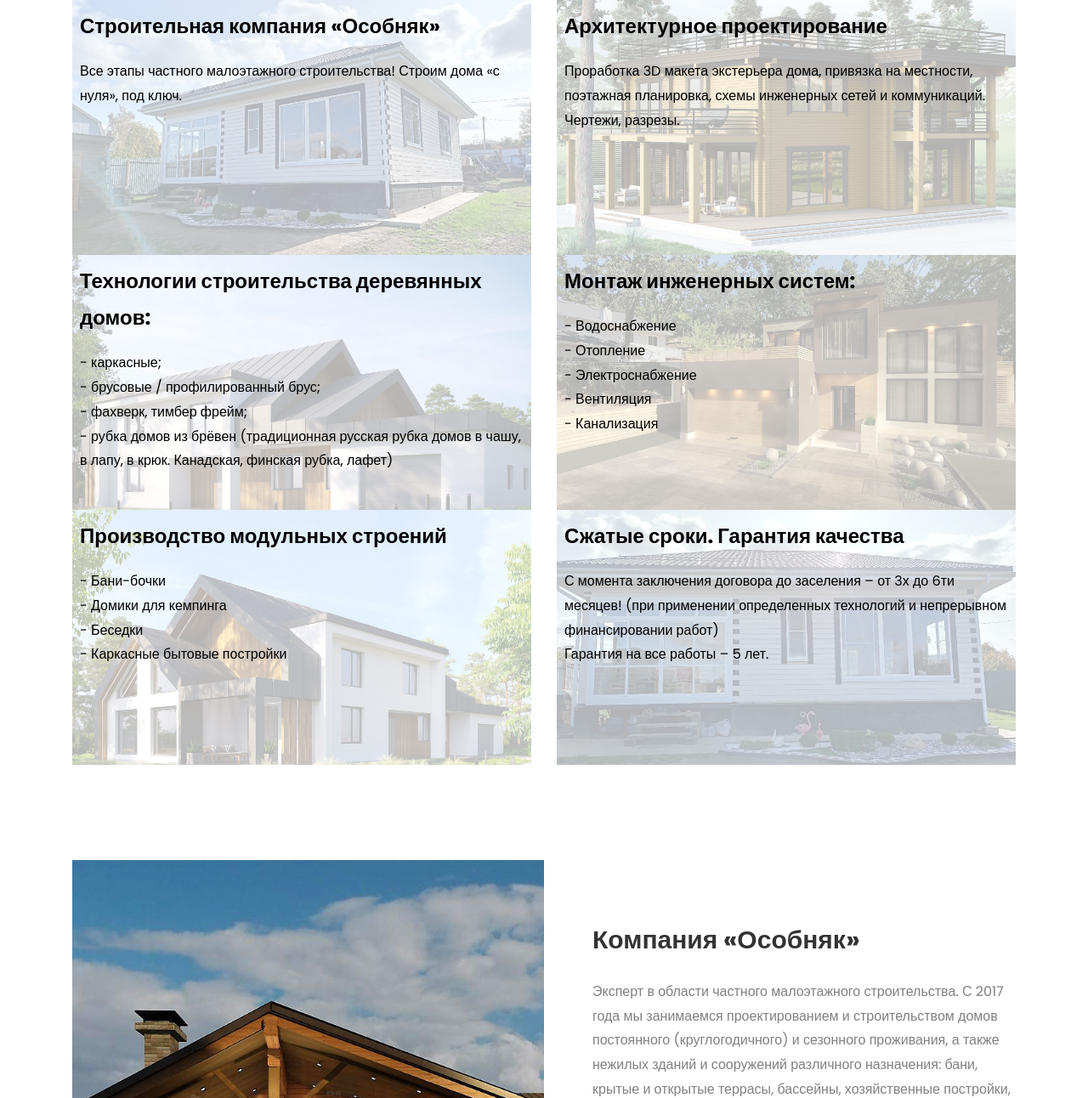
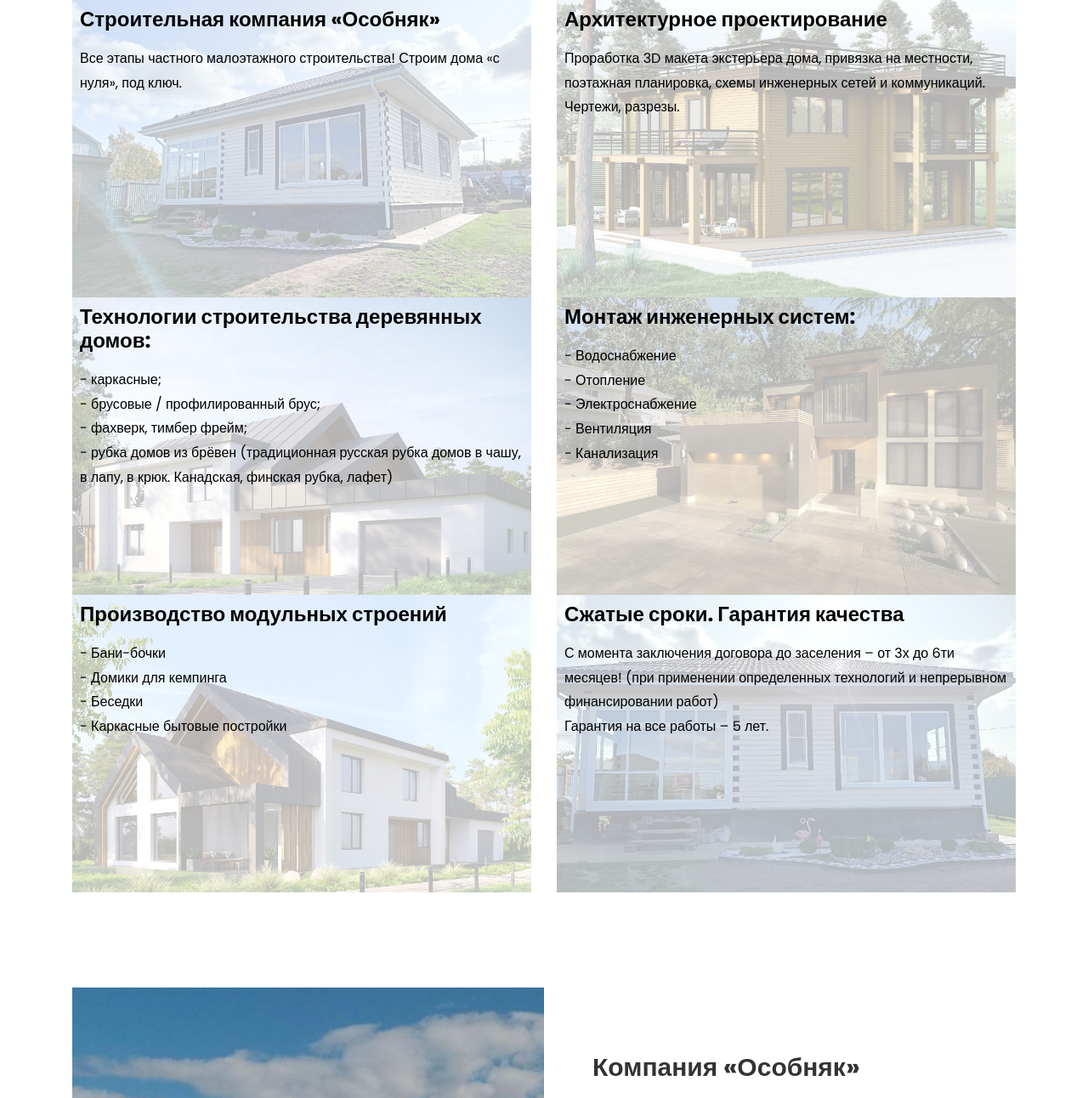
Before and after one commit to dengerr/osobnyak, a Django app: page / in a window 1280 px wide. Shown: the part 144-1436 px from the top of the page at 85% size. Run offline with Django 4.2, Linux system fonts and the light colour scheme; some libraries are stand-ins or nearby versions.

Commit message:
fix index styling

```diff
--- a/osobnyak/templates/index.html
+++ b/osobnyak/templates/index.html
@@ -4,6 +4,12 @@
 
 
 <style>
+    .block {
+        background-position: center;
+        background-size: cover;
+        width: 100%;
+        height: 350px;
+    }
     .block p {
         color: black;
         margin: 0;
@@ -11,11 +17,8 @@
     }
     .block .header {
         font-size: 24px;
+        line-height: 28px;
         font-weight: bold;
-    }
-    .block {
-        background-position: center;
-        background-size: cover;
     }
     .block-back {
         background: rgba(255,255,255, 0.7);
@@ -29,7 +32,7 @@
         <div class="row">
             <div class="col-md-6">
                 <div class="block"
-                     style="background-image:url(static/images/bg_1.jpg); width: 100%; height: 300px;">
+                     style="background-image:url(static/images/bg_1.jpg);">
                     <div class="block-back">
                         <p class="header">Строительная компания «Особняк»</p>
                         <p class="bt">Все этапы частного малоэтажного строительства!
@@ -39,7 +42,7 @@
             </div>
             <div class="col-md-6">
                 <div class="block"
-                     style="background-image:url(static/images/bg_2.jpg); width: 100%; height: 300px;">
+                     style="background-image:url(static/images/bg_2.jpg);">
                     <div class="block-back">
                         <p class="header">Архитектурное проектирование</p>
                         <p class="bt">Проработка 3D макета экстерьера дома, привязка на местности,
@@ -50,7 +53,7 @@
             </div>
             <div class="col-md-6">
                 <div class="block"
-                     style="background-image:url(static/images/bg_3.jpg); width: 100%; height: 300px;">
+                     style="background-image:url(static/images/bg_3.jpg);">
                     <div class="block-back">
                         <p class="header">Технологии строительства деревянных домов:</p>
                         <p class="bt">
@@ -65,7 +68,7 @@
             </div>
             <div class="col-md-6">
                 <div class="block"
-                     style="background-image:url(static/images/bg_4.jpg); width: 100%; height: 300px;">
+                     style="background-image:url(static/images/bg_4.jpg);">
                     <div class="block-back">
                         <p class="header">Монтаж инженерных систем:</p>
                         <p class="bt">
@@ -79,7 +82,7 @@
             </div>
             <div class="col-md-6">
                 <div class="block"
-                     style="background-image:url(static/images/bg_5.jpg); width: 100%; height: 300px;">
+                     style="background-image:url(static/images/bg_5.jpg);">
                     <div class="block-back">
                         <p class="header">Производство модульных строений</p>
                         <p class="bt">
@@ -92,7 +95,7 @@
             </div>
             <div class="col-md-6">
                 <div class="block"
-                     style="background-image:url(static/images/bg_6.jpg); width: 100%; height: 300px;">
+                     style="background-image:url(static/images/bg_6.jpg);">
                     <div class="block-back">
                         <p class="header">Сжатые сроки. Гарантия качества</p>
                         <p class="bt">С момента заключения договора до заселения – от 3х до 6ти
```
